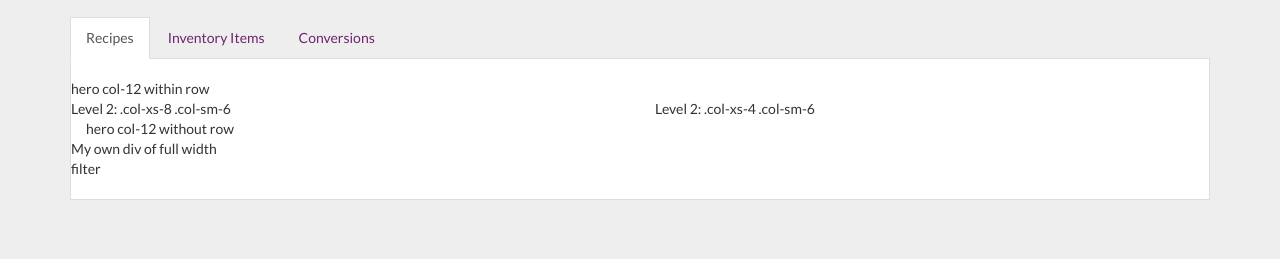
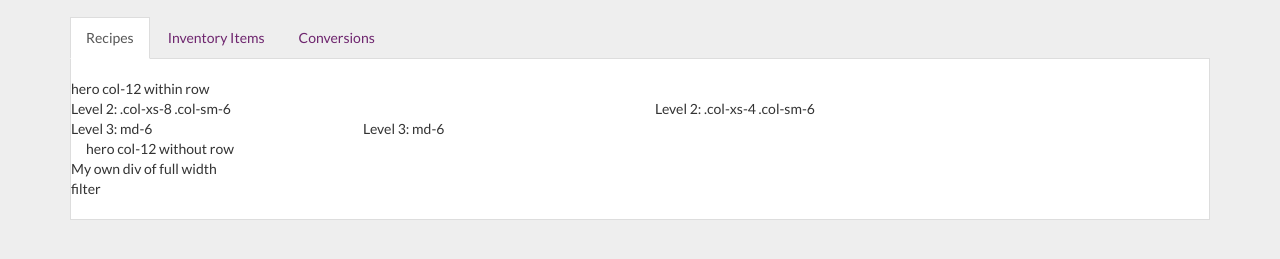
Before and after one commit to karuto/metrics, a plain HTML site: page recipes.html in a window 1280 px wide. Shown: the part 53-312 px from the top of the page. Drawn offline with Linux system fonts and the light colour scheme.

Commit message:
Stashed changes

```diff
--- a/recipes.html
+++ b/recipes.html
@@ -100,6 +100,14 @@
 		        <div class="col-xs-8 col-md-6">
 		          Level 2: .col-xs-8 .col-sm-6
 
+				  <div class="row">
+					  <div class="col-md-6">
+						  Level 3: md-6
+					  </div>
+					  <div class="col-md-6">
+						  Level 3: md-6
+					  </div>
+				  </div>
 
 		        </div>
 		        <div class="col-xs-4 col-md-6">
```
